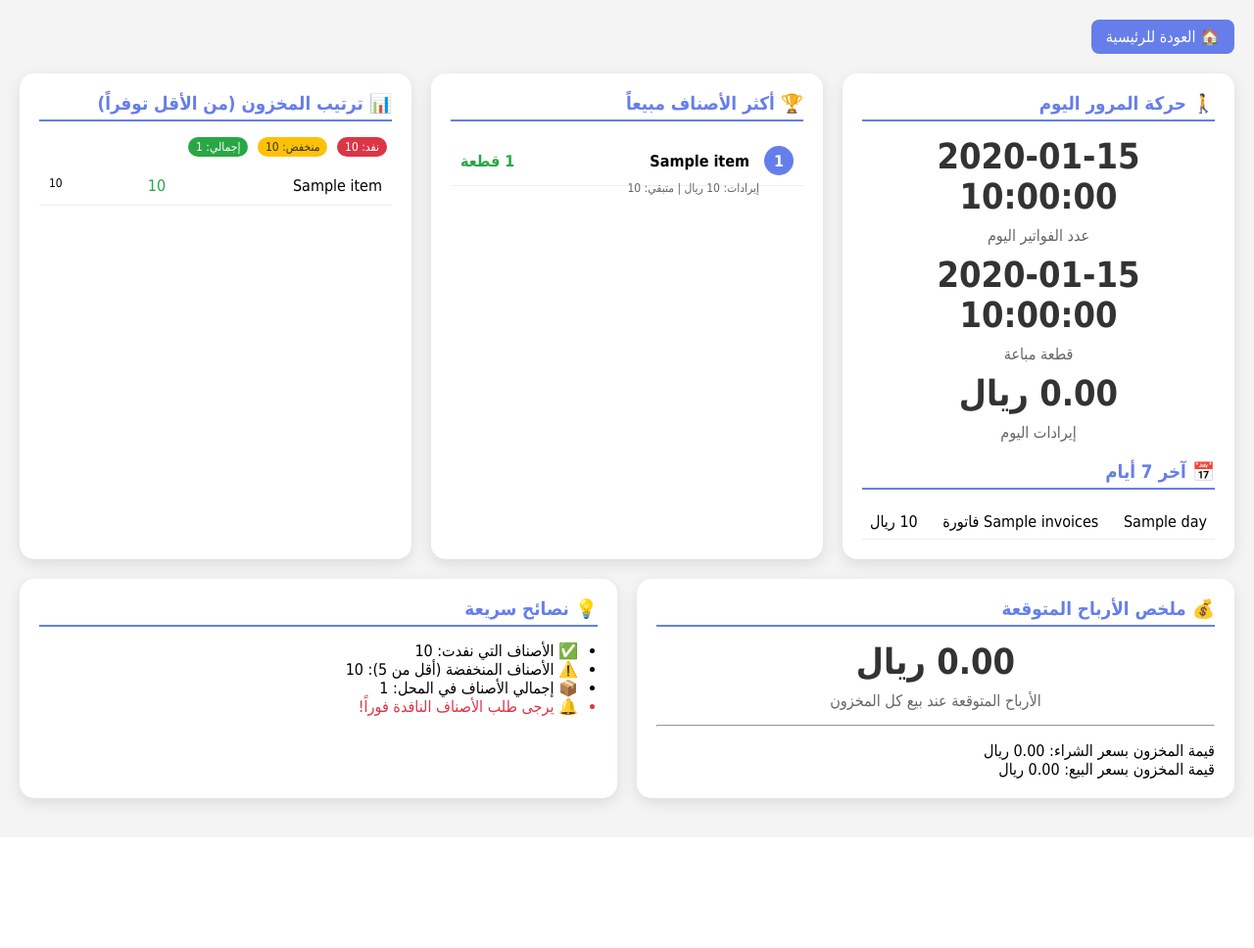
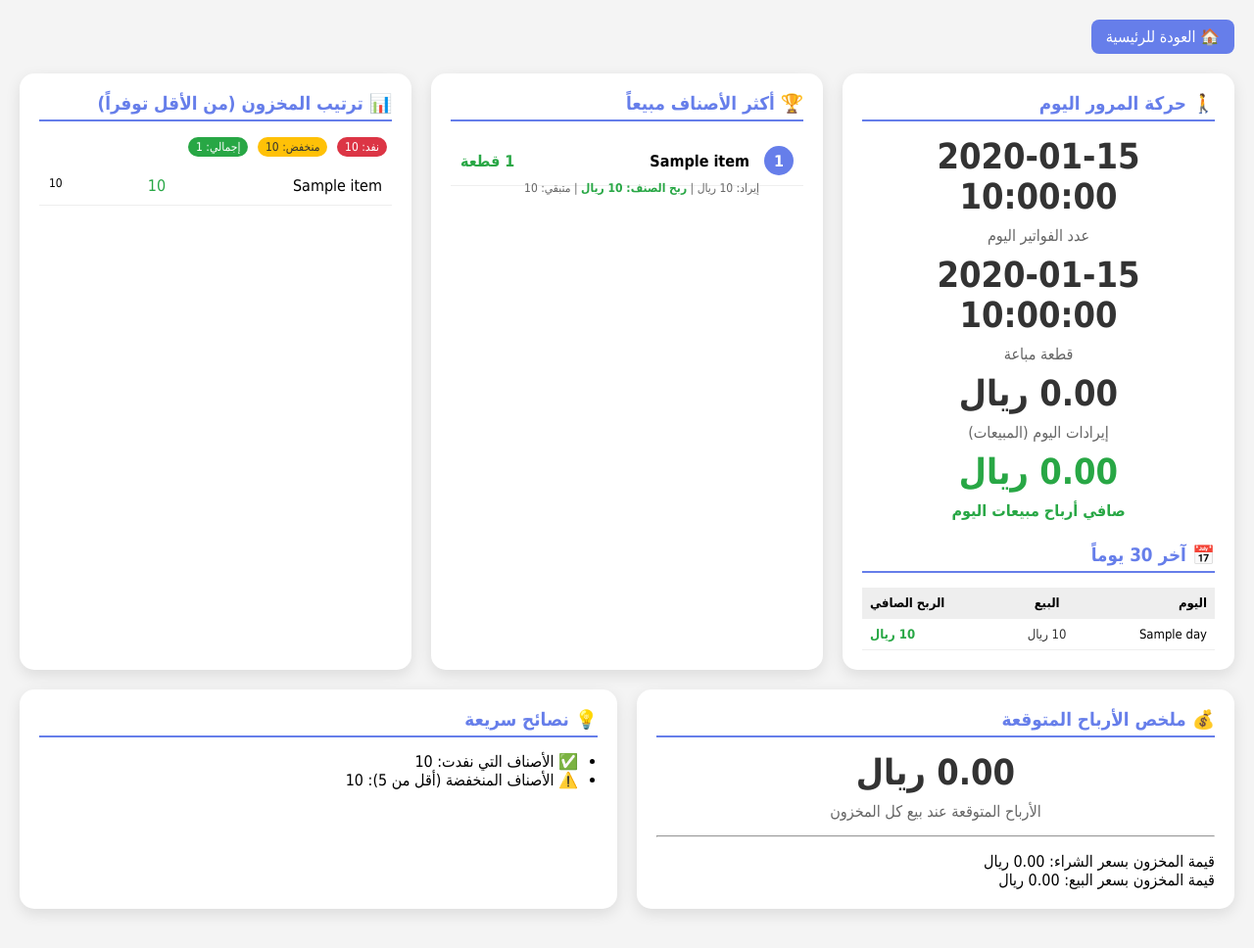
Before and after one commit to abdalf770-droid/store-system, a Flask app: template templates/dashboard_stats.html in a window 1280 px wide. Shown: the whole page at 98% size. Before the commit the page ends 831 px from the top, so only its background shows below. Run offline with Flask 3, Linux system fonts and the light colour scheme; the template is opened without the code that fills it: most values are stand-ins (such as "Sample title", 1, 10 or a date in 2020); some libraries are stand-ins or nearby versions.

Commit message:
dashboard_stats.html

```diff
--- a/templates/dashboard_stats.html
+++ b/templates/dashboard_stats.html
@@ -52,12 +52,14 @@
         .stat-label {
             text-align: center;
             color: #666;
+            margin-bottom: 10px;
         }
         .activity-item {
             display: flex;
             justify-content: space-between;
             padding: 8px;
             border-bottom: 1px solid #eee;
+            font-size: 13px;
         }
         .top-item {
             display: flex;
@@ -110,27 +112,39 @@
         <a href="/dashboard" class="back-btn">🏠 العودة للرئيسية</a>
 
         <div class="stats-grid">
-            <!-- 1. حركة المرور اليومية -->
+            <!-- 1. حركة المرور اليومية والأرباح المحدثة لشهر كامل -->
             <div class="card">
                 <h3>🚶 حركة المرور اليوم</h3>
                 <div class="stat-number">{{ today_sales_count }}</div>
                 <div class="stat-label">عدد الفواتير اليوم</div>
+
                 <div class="stat-number">{{ today_items_sold }}</div>
                 <div class="stat-label">قطعة مباعة</div>
+
                 <div class="stat-number">{{ "%.2f"|format(today_revenue) }} ريال</div>
-                <div class="stat-label">إيرادات اليوم</div>
+                <div class="stat-label">إيرادات اليوم (المبيعات)</div>
 
-                <h3 style="margin-top: 20px;">📅 آخر 7 أيام</h3>
+                <!-- إضافة أرباح اليوم الصافية بلون أخضر مريح -->
+                <div class="stat-number" style="color: #28a745;">{{ "%.2f"|format(today_profit) }} ريال</div>
+                <div class="stat-label" style="color: #28a745; font-weight: bold;">صافي أرباح مبيعات اليوم</div>
+
+                <!-- تحويل العرض إلى آخر 30 يوماً بالتفصيل المطلوب -->
+                <h3 style="margin-top: 25px;">📅 آخر 30 يوماً</h3>
+                <div class="activity-item" style="background: #eee; font-weight: bold;">
+                    <span style="width: 30%;">اليوم</span>
+                    <span style="width: 35%; text-align: center;">البيع</span>
+                    <span style="width: 35%; text-align: left;">الربح الصافي</span>
+                </div>
                 {% for activity in weekly_activity %}
                 <div class="activity-item">
-                    <span>{{ activity.day[:10] }}</span>
-                    <span>{{ activity.invoices }} فاتورة</span>
-                    <span>{{ "%.0f"|format(activity.revenue) }} ريال</span>
+                    <span style="width: 30%;">{{ activity.day[:10] }}</span>
+                    <span style="width: 35%; text-align: center; color: #333;">{{ "%.0f"|format(activity.revenue) }} ريال</span>
+                    <span style="width: 35%; text-align: left; color: #28a745; font-weight: bold;">{{ "%.0f"|format(activity.profit) }} ريال</span>
                 </div>
                 {% endfor %}
             </div>
 
-            <!-- 2. أكثر الأصناف مبيعاً -->
+            <!-- 2. أكثر الأصناف مبيعاً شاملة حساب الربح من الصنف -->
             <div class="card">
                 <h3>🏆 أكثر الأصناف مبيعاً</h3>
                 {% for item in top_items %}
@@ -139,8 +153,9 @@
                     <div class="name">{{ item.name }}</div>
                     <div class="sold">{{ item.total_sold }} قطعة</div>
                 </div>
+                <!-- تعديل السطر لعرض أرباح الصنف الصافية إلى جانب البيانات السابقة -->
                 <div style="font-size: 12px; color: #666; padding-right: 45px; margin-top: -5px; margin-bottom: 5px;">
-                    إيرادات: {{ "%.0f"|format(item.revenue) }} ريال | متبقي: {{ item.current_stock }}
+                    إيراد: {{ "%.0f"|format(item.revenue) }} ريال | <span style="color: #28a745; font-weight: bold;">ربح الصنف: {{ "%.0f"|format(item.item_profit) }} ريال</span> | متبقي: {{ item.current_stock }}
                 </div>
                 {% else %}
                 <div style="text-align: center; color: #999;">لا توجد مبيعات بعد</div>
@@ -201,10 +216,6 @@
                 <ul style="padding-right: 20px;">
                     <li>✅ الأصناف التي نفدت: {{ out_of_stock }}</li>
                     <li>⚠️ الأصناف المنخفضة (أقل من 5): {{ low_stock }}</li>
-                    <li>📦 إجمالي الأصناف في المحل: {{ total_items }}</li>
-                    {% if out_of_stock > 0 %}
-                    <li style="color: #dc3545;">🔔 يرجى طلب الأصناف النافدة فوراً!</li>
-                    {% endif %}
                 </ul>
             </div>
         </div>
```
